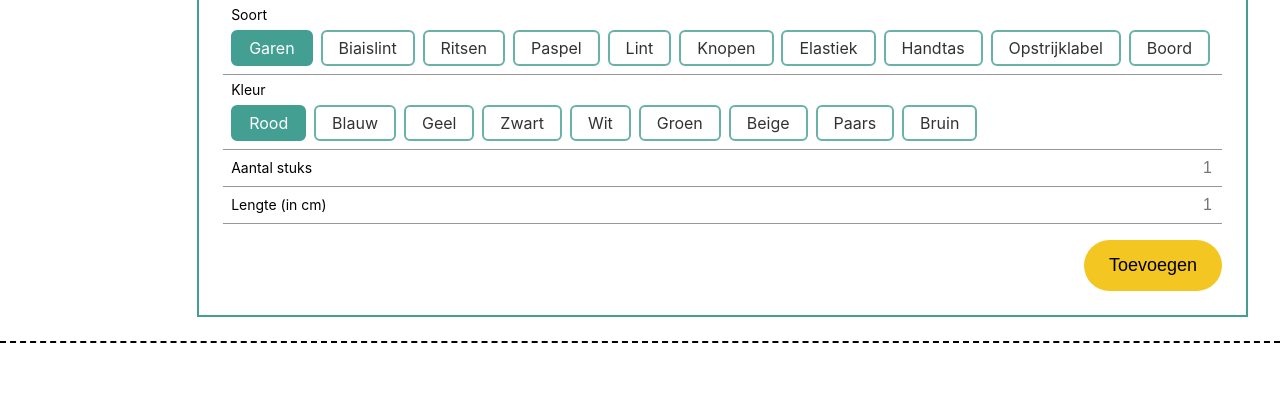
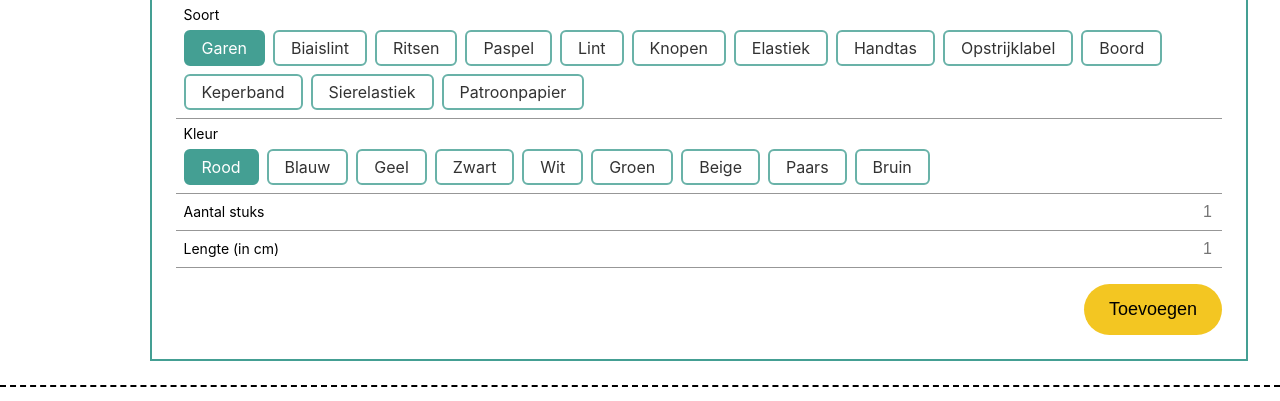
Before and after one commit to aykodesmedt/BusyBeeLiz-Admin, a PHP site: page /index.php?page=fournituren&soort=Garen in a window 1280 px wide. Shown: the part 848-1249 px from the top of the page. Run offline with PHP 8.4, Linux system fonts and the light colour scheme; tables that the repository leaves empty or names only in its code hold one stand-in row (values such as "Sample post").

Commit message:
Update fournituren.php

```diff
--- a/src/view/fournituren/fournituren.php
+++ b/src/view/fournituren/fournituren.php
@@ -1,5 +1,5 @@
 <?php
-  $soortFournituur = array("Garen", "Biaislint", "Ritsen", "Paspel", "Lint", "Knopen", "Elastiek", "Handtas", "Opstrijklabel", "Boord");
+  $soortFournituur = array("Garen", "Biaislint", "Ritsen", "Paspel", "Lint", "Knopen", "Elastiek", "Handtas", "Opstrijklabel", "Boord", "Keperband", "Sierelastiek", "Patroonpapier");
   $formKleuren = array("1"=>"Rood", "2"=>"Blauw", "3"=>"Geel", "4"=>"Zwart", "5"=>"Wit", "6"=>"Groen", "7"=>"Beige", "8"=>"Paars", "9"=>"Bruin");
 ?>
 <section>
@@ -73,7 +73,7 @@
                   <div class="resultaten__div">
                     <div class="fournituur__info__div">
                       <p><?php echo $fournituur["stuks"]; ?> stuks</p>
-                      <p><?php echo $fournituur["lengte"]; ?> cm</p>
+                      <p><?php echo $fournituur["lengte"]; ?></p>
                     </div>
                     <div class="fournituur__icon__div">
                       <a href="index.php?page=editFournituur&action=updateFournituur&id=<?php echo $fournituur['id']; ?>">
```
